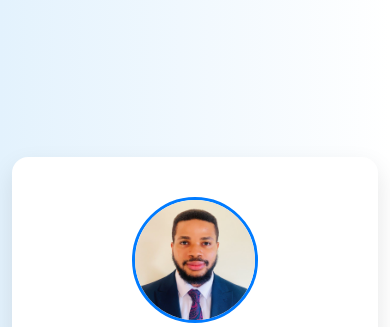
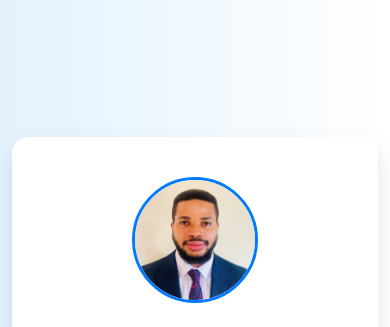
Before and after one commit to chyzm/Dr-Bunie-E.-Mbamalu-Digital-Business-Card, a plain HTML site: page index.html in a window 390 px wide. Shown: the top 327 px of the page. Drawn offline with Linux system fonts and the light colour scheme.

Commit message:
First commit

```diff
--- a/style.css
+++ b/style.css
@@ -93,7 +93,7 @@ a:hover {
 
 @media (max-width: 768px) {
   body{
-    margin-top: 110px;
+    margin-top: 90px;
   }
 
 }
```
